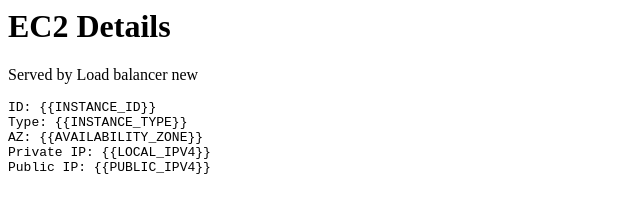
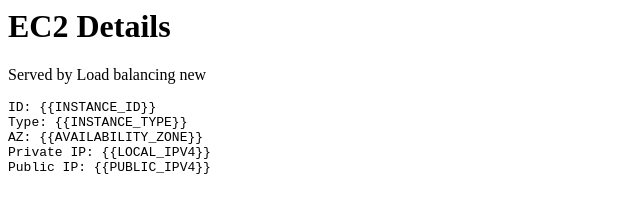
Before and after one commit to Complex85362/iotweek10, a plain HTML site: page index.html in a window 1280 px wide. Shown: the full height of the page, 0-640 px from the left. Drawn offline with Linux system fonts and the light colour scheme.

Commit message:
Fourth commit

```diff
--- a/index.html
+++ b/index.html
@@ -1,5 +1,5 @@
 <h1>EC2 Details</h1>
-<p>Served by Load balancer new</p>
+<p>Served by Load balancing new</p>
 <pre>
 ID: {{INSTANCE_ID}}
 Type: {{INSTANCE_TYPE}}
```
